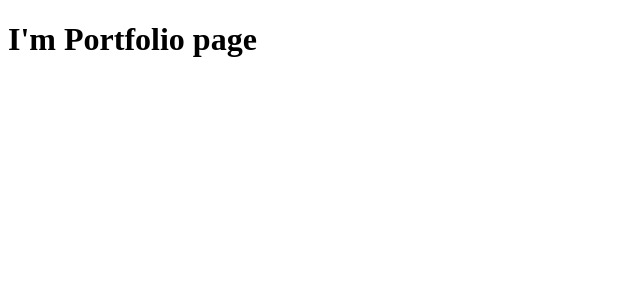
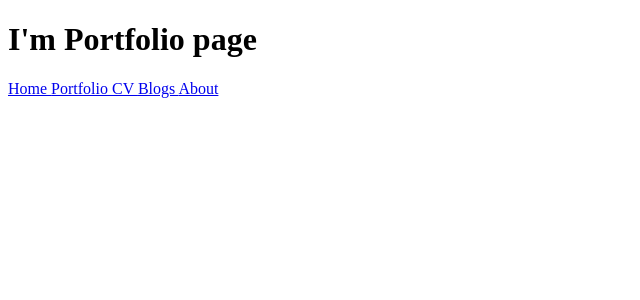
Before and after one commit to jn-html/portfolio-jn-html, a Next.js app: page /portfolio in a window 1280 px wide. Shown: the top 300 px of the page, without its empty margins (0-640 px from the left). Built offline with nearby package versions, Linux system fonts and the light colour scheme.

Commit message:
Shared Component(Header)

```diff
--- /dev/null
+++ b/components/shared/Header.js
@@ -0,0 +1,31 @@
+import React, { Component } from 'react';
+import Link from 'next/link';
+
+
+export default class Header extends Component {
+  render() {
+    return (
+      <React.Fragment>
+        <Link href="/">
+          <a >Home </a>
+        </Link>
+
+        <Link href="/portfolio">
+          <a>Portfolio </a>
+        </Link>
+
+        <Link href="/cv">
+          <a>CV </a>
+        </Link>
+
+        <Link href="/blogs">
+          <a>Blogs </a>
+        </Link>
+
+        <Link href="/about">
+          <a>About</a>
+        </Link>
+      </React.Fragment>
+    )
+  }
+}
--- a/pages/about.js
+++ b/pages/about.js
@@ -1,4 +1,5 @@
 import React from 'react';
+import Header from '../components/shared/Header';
 
 
 class About extends React.Component{
@@ -6,7 +7,10 @@
 
   render() {
     return (
-      <h1>I am about page</h1>
+      <React.Fragment>
+        <h1>I am about page</h1>
+        <Header />
+      </React.Fragment>
     )
   }
 }
--- a/pages/cv.js
+++ b/pages/cv.js
@@ -1,4 +1,5 @@
-import React, { Component } from 'react'
+import React, { Component } from 'react';
+import Header from '../components/shared/Header';
 
 export default class Cv extends Component {
 
--- a/pages/portfolio.js
+++ b/pages/portfolio.js
@@ -1,16 +1,15 @@
-
-
-import React, { Component } from 'react'
+import React, { Component } from 'react';
+import Header from '../components/shared/Header';
 
 export default class portfolio extends Component {
 
 
   render() {
     return (
-      <div>
+      <React.Fragment>
         <h1>I'm Portfolio page</h1>
-
-      </div>
+        <Header />
+      </React.Fragment>
     )
   }
 }
```
Also changed, not shown: pages/blogs.js (+5 -3 lines), pages/index.js (+2 -31 lines).
